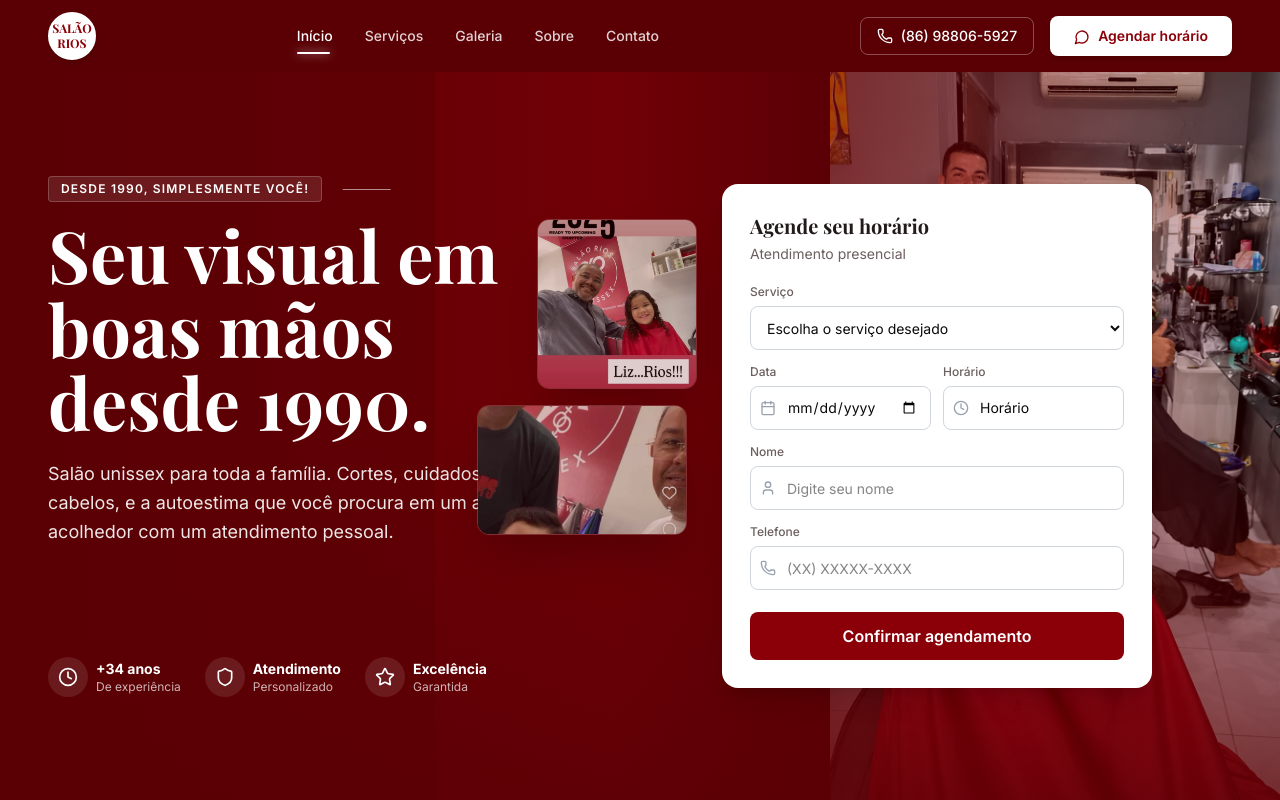
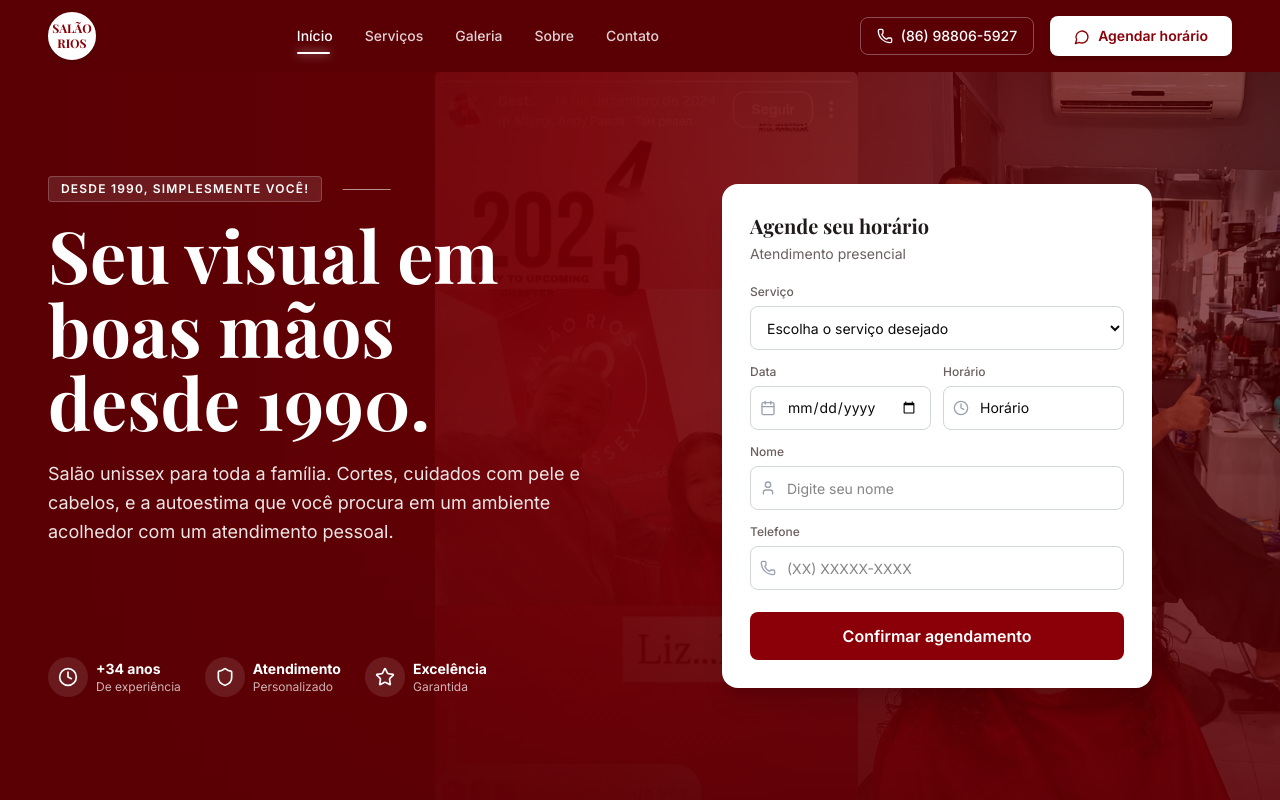
Before and after one commit to leal003/Salao_Rios, a React (Vite) app: page / in a window 1280 px wide. Shown: the top 800 px of the page. Built offline with nearby package versions, Linux system fonts and the light colour scheme.

Commit message:
Ajusta fotos de fundo do destaque

```diff
--- a/src/app/components/sections/Hero.tsx
+++ b/src/app/components/sections/Hero.tsx
@@ -5,8 +5,7 @@ import { Calendar, Clock, MessageCircle, Shield, Star } from 'lucide-react';
 import gsap from 'gsap';
 
 import heroImage from '../../../imports/image.png';
-import heroDetailOne from '../../../imports/image-2.png';
-import heroDetailTwo from '../../../imports/image-5.png';
+import heroSecondImage from '../../../imports/image-2.png';
 
 export const Hero: React.FC = () => {
   const heroRef = useRef<HTMLDivElement>(null);
@@ -17,7 +16,6 @@ export const Hero: React.FC = () => {
   const formRef = useRef<HTMLDivElement>(null);
   const imageRef = useRef<HTMLDivElement>(null);
   const accentRef = useRef<HTMLSpanElement>(null);
-  const collageRef = useRef<HTMLDivElement>(null);
 
   useEffect(() => {
     const ctx = gsap.context(() => {
@@ -50,13 +48,6 @@ export const Hero: React.FC = () => {
           x: 42,
           duration: 1,
         }, '-=1')
-        .from(collageRef.current?.children || [], {
-          opacity: 0,
-          y: 24,
-          rotate: -2,
-          stagger: 0.16,
-          duration: 0.9,
-        }, '-=0.8')
         .from(imageRef.current, {
           scale: 1.04,
           duration: 1.6,
@@ -78,14 +69,25 @@ export const Hero: React.FC = () => {
   return (
     <section id="hero" ref={heroRef} className="relative min-h-screen pt-[72px] overflow-hidden bg-[#220003]">
       <div className="absolute inset-0">
-        <div ref={imageRef} className="absolute inset-0 flex justify-end overflow-hidden">
-          <ImageWithFallback
-            src={heroImage}
-            alt="Salão Rios Unissex - interior do salão"
-            className="h-full w-full object-cover object-[58%_center] opacity-95 md:object-contain md:object-right lg:w-[72%] xl:w-[66%]"
-          />
+        <div ref={imageRef} className="absolute inset-y-0 right-0 grid w-full grid-cols-1 overflow-hidden md:w-[68%] md:grid-cols-2 xl:w-[66%]">
+          <div className="relative h-full min-w-0">
+            <ImageWithFallback
+              src={heroSecondImage}
+              alt="Cliente no Salão Rios"
+              className="h-full w-full object-cover object-center opacity-80"
+            />
+            <div className="absolute inset-0 bg-[#5A0005]/36" />
+          </div>
+          <div className="relative hidden h-full min-w-0 md:block">
+            <ImageWithFallback
+              src={heroImage}
+              alt="Salão Rios Unissex - interior do salão"
+              className="h-full w-full object-cover object-center opacity-80"
+            />
+            <div className="absolute inset-0 bg-[#5A0005]/36" />
+          </div>
         </div>
-        <div className="absolute inset-0 bg-gradient-to-r from-[#5A0005] via-[#7B0007]/88 via-[48%] to-[#5A0005]/18" />
+        <div className="absolute inset-0 bg-gradient-to-r from-[#5A0005] via-[#7B0007]/88 via-[46%] to-[#5A0005]/32" />
         <div className="absolute inset-0 bg-gradient-to-t from-[#5A0005]/75 via-transparent to-transparent" />
         <div className="absolute left-0 top-0 hidden h-full w-[34%] bg-[#5A0005]/58 md:block" />
       </div>
@@ -166,28 +168,6 @@ export const Hero: React.FC = () => {
           </div>
 
           <div ref={formRef} className="relative w-full lg:flex lg:justify-start lg:-translate-x-10 xl:-translate-x-20">
-            <div
-              ref={collageRef}
-              className="pointer-events-none absolute left-[-210px] top-[45px] z-0 hidden w-[190px] xl:left-[-245px] xl:top-[35px] xl:w-[220px] lg:block"
-            >
-              <div className="relative ml-auto h-[150px] w-[140px] overflow-hidden rounded-xl border border-white/18 shadow-2xl xl:h-[170px] xl:w-[160px]">
-                <ImageWithFallback
-                  src={heroDetailOne}
-                  alt="Cliente no Salão Rios"
-                  className="h-full w-full object-cover object-center"
-                />
-                <div className="absolute inset-0 bg-[#5A0005]/20" />
-              </div>
-              <div className="relative mt-4 h-[115px] w-[180px] overflow-hidden rounded-xl border border-white/18 shadow-2xl xl:h-[130px] xl:w-[210px]">
-                <ImageWithFallback
-                  src={heroDetailTwo}
-                  alt="Atendimento no Salão Rios"
-                  className="h-full w-full object-cover object-center"
-                />
-                <div className="absolute inset-0 bg-[#5A0005]/24" />
-              </div>
-            </div>
-
             <div className="relative z-10 w-full">
               <AppointmentForm id="appointment" />
             </div>
```
